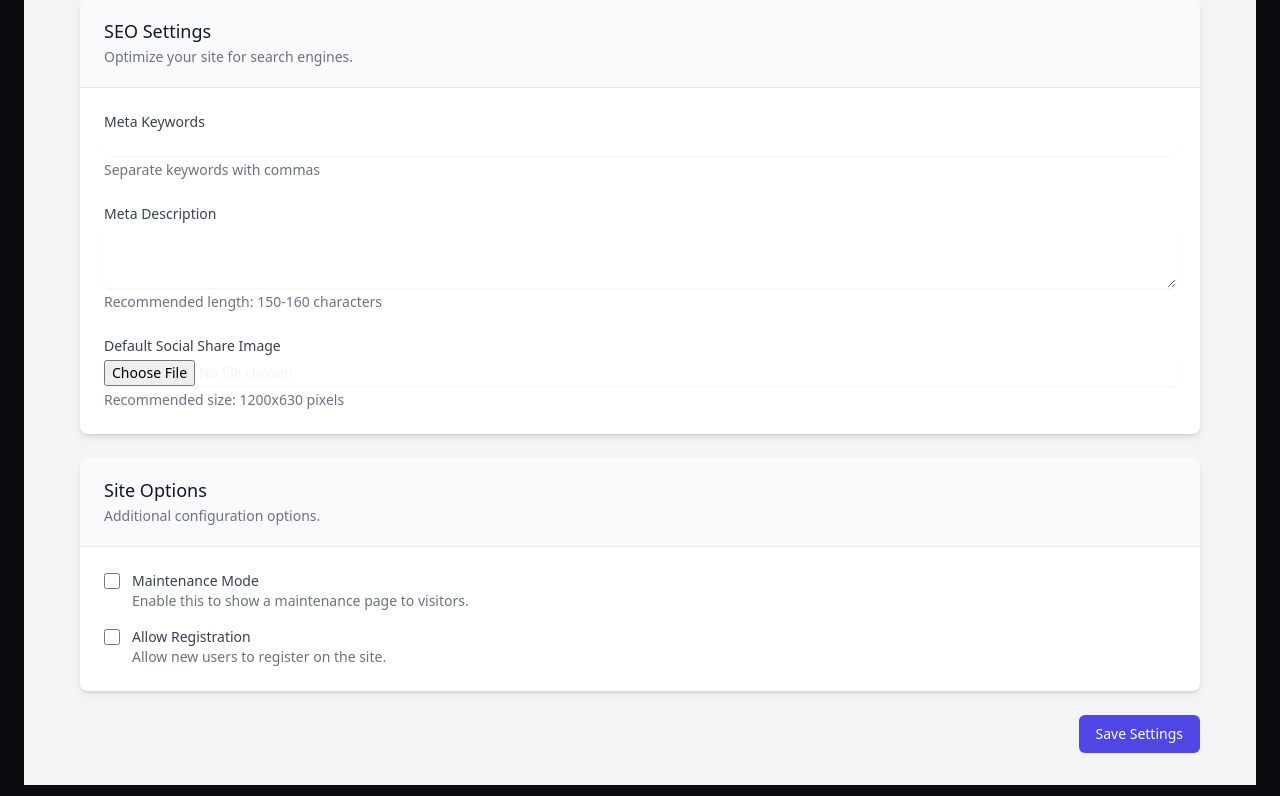
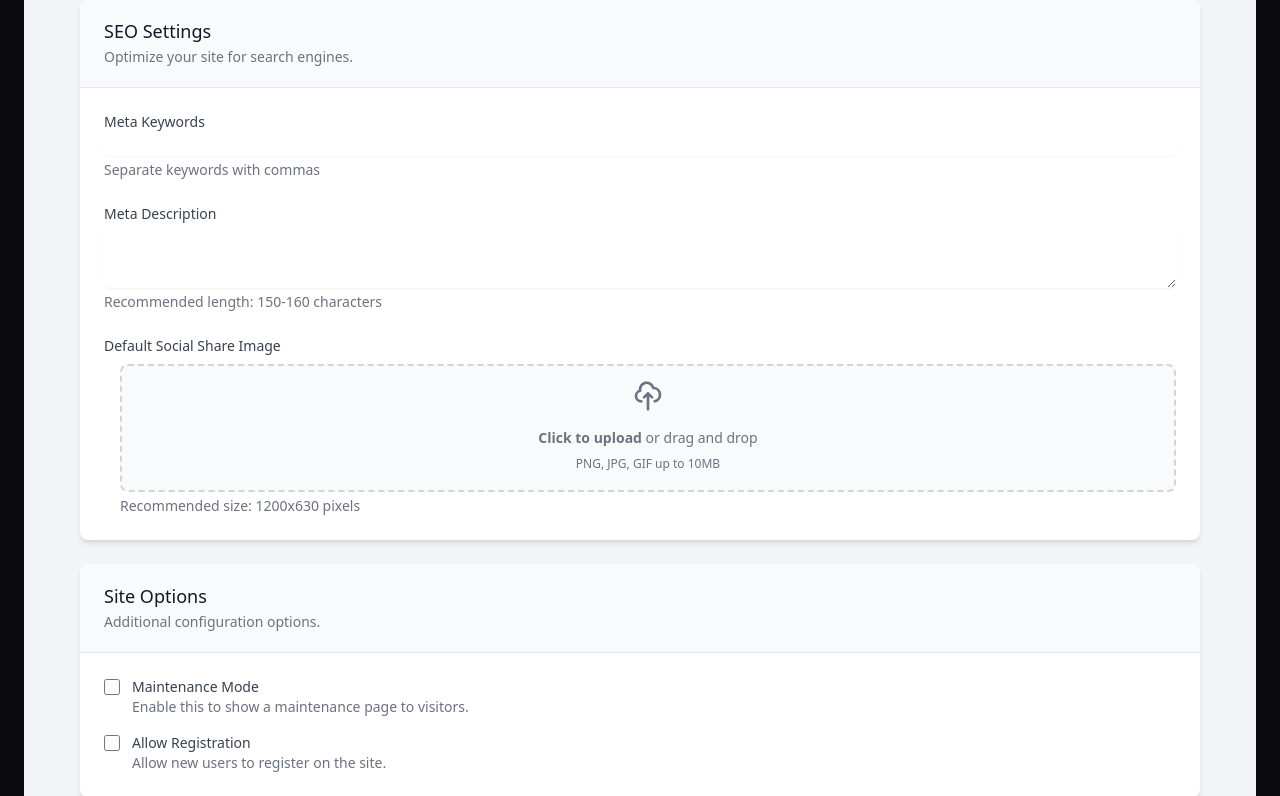
Before and after one commit to JohnathonCrowder/Flask_blog, a Flask app: template app/templates/admin/settings.html in a window 1280 px wide. Shown: the part 1050-1846 px from the top of the page. Run offline with Flask 3, Linux system fonts and the light colour scheme; the template is opened without the code that fills it, so the values that code supplies are empty; some libraries are stand-ins or nearby versions.

Commit message:
Added OG Image Preview to settings page

```diff
--- a/app/templates/admin/settings.html
+++ b/app/templates/admin/settings.html
@@ -123,9 +123,41 @@
             </div>
             <div>
                 <label for="og_image" class="block text-sm font-medium text-gray-700">Default Social Share Image</label>
-                <input type="file" name="og_image" id="og_image" accept="image/*"
-                       class="mt-1 block w-full shadow-sm sm:text-sm">
-                <p class="mt-1 text-sm text-gray-500">Recommended size: 1200x630 pixels</p>
+                <div class="mt-2 flex items-center">
+                    <div class="flex-shrink-0">
+                        {% if settings and settings.og_image %}
+                        <div class="relative">
+                            <img src="{{ url_for('admin.serve_og_image') }}"
+                                 alt="Current OG Image"
+                                 class="h-32 w-auto rounded-lg shadow-md">
+                            <button type="button"
+                                    onclick="document.getElementById('remove_og_image').value = 'true'; this.closest('div').style.display = 'none';"
+                                    class="absolute top-0 right-0 -mt-2 -mr-2 bg-red-500 text-white rounded-full p-1 hover:bg-red-600 focus:outline-none">
+                                <svg class="h-4 w-4" fill="none" stroke="currentColor" viewBox="0 0 24 24">
+                                    <path stroke-linecap="round" stroke-linejoin="round" stroke-width="2" d="M6 18L18 6M6 6l12 12"></path>
+                                </svg>
+                            </button>
+                        </div>
+                        {% endif %}
+                    </div>
+                    <div class="ml-4 flex-grow">
+                        <div class="flex items-center justify-center w-full">
+                            <label for="og_image" class="flex flex-col items-center justify-center w-full h-32 border-2 border-gray-300 border-dashed rounded-lg cursor-pointer bg-gray-50 hover:bg-gray-100">
+                                <div class="flex flex-col items-center justify-center pt-5 pb-6">
+                                    <svg class="w-8 h-8 mb-4 text-gray-500" fill="none" stroke="currentColor" viewBox="0 0 24 24">
+                                        <path stroke-linecap="round" stroke-linejoin="round" stroke-width="2" d="M7 16a4 4 0 01-.88-7.903A5 5 0 1115.9 6L16 6a5 5 0 011 9.9M15 13l-3-3m0 0l-3 3m3-3v12"></path>
+                                    </svg>
+                                    <p class="mb-2 text-sm text-gray-500"><span class="font-semibold">Click to upload</span> or drag and drop</p>
+                                    <p class="text-xs text-gray-500">PNG, JPG, GIF up to 10MB</p>
+                                </div>
+                                <input id="og_image" name="og_image" type="file" class="hidden" accept="image/*" onchange="previewImage(this)">
+                            </label>
+                        </div>
+                        <p class="mt-1 text-sm text-gray-500">Recommended size: 1200x630 pixels</p>
+                    </div>
+                </div>
+                <!-- Hidden input for tracking image removal -->
+                <input type="hidden" name="remove_og_image" id="remove_og_image" value="false">
             </div>
         </div>
     </div>
@@ -178,4 +210,46 @@
         </form>
     </div>
 </div>
+
+
+<script>
+    function previewImage(input) {
+        if (input.files && input.files[0]) {
+            const reader = new FileReader();
+
+            reader.onload = function(e) {
+                const previewContainer = input.closest('.flex-grow').previousElementSibling;
+                let preview;
+
+                if (previewContainer.querySelector('img')) {
+                    preview = previewContainer.querySelector('img');
+                } else {
+                    const div = document.createElement('div');
+                    div.className = 'relative';
+                    preview = document.createElement('img');
+                    preview.className = 'h-32 w-auto rounded-lg shadow-md';
+                    const removeButton = document.createElement('button');
+                    removeButton.className = 'absolute top-0 right-0 -mt-2 -mr-2 bg-red-500 text-white rounded-full p-1 hover:bg-red-600 focus:outline-none';
+                    removeButton.innerHTML = `
+                        <svg class="h-4 w-4" fill="none" stroke="currentColor" viewBox="0 0 24 24">
+                            <path stroke-linecap="round" stroke-linejoin="round" stroke-width="2" d="M6 18L18 6M6 6l12 12"></path>
+                        </svg>
+                    `;
+                    removeButton.onclick = function() {
+                        input.value = '';
+                        div.remove();
+                        document.getElementById('remove_og_image').value = 'true';
+                    };
+                    div.appendChild(preview);
+                    div.appendChild(removeButton);
+                    previewContainer.appendChild(div);
+                }
+
+                preview.src = e.target.result;
+            }
+
+            reader.readAsDataURL(input.files[0]);
+        }
+    }
+    </script>
 {% endblock %}
```
Also changed, not shown: app/admin.py (+5 -3 lines).
